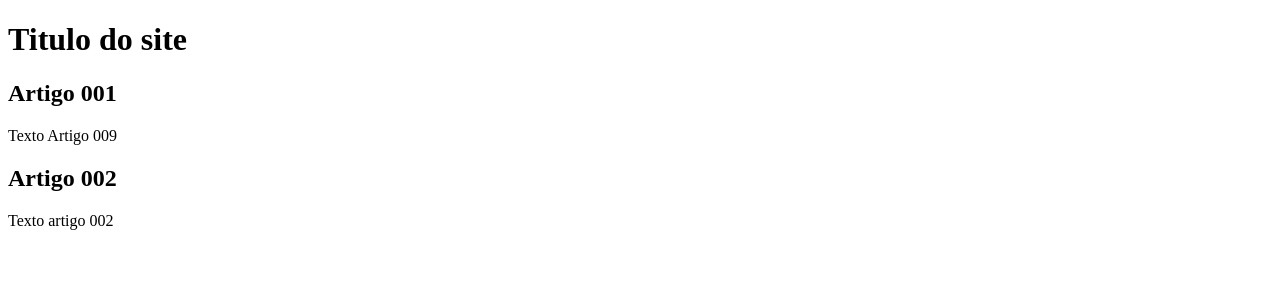
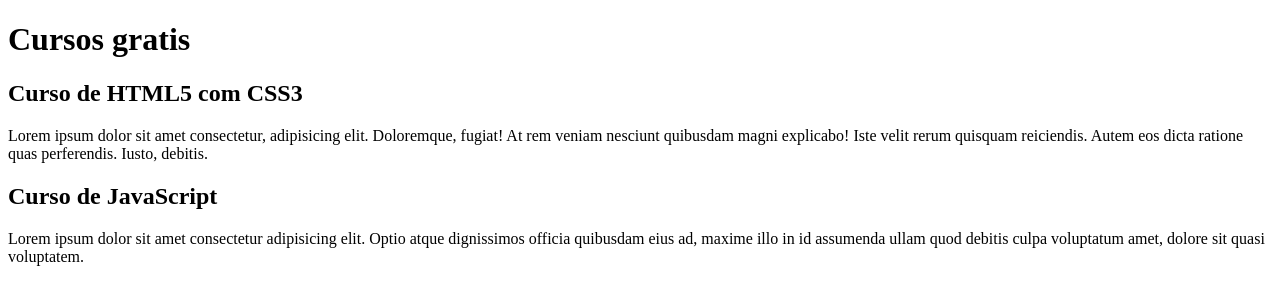
Before and after one commit to Hyagodevbfr/projeto-site, a plain HTML site: page index.html in a window 1280 px wide. Drawn offline with Linux system fonts and the light colour scheme.

Commit message:
comecei a escrever o conteudo

```diff
--- a/index.html
+++ b/index.html
@@ -9,15 +9,15 @@
 <body>
     <main>
         <header>
-            <h1>Titulo do site</h1>
+            <h1>Cursos gratis</h1>
         </header>
         <article>
-            <h2>Artigo 001</h2>
-            <p>Texto Artigo 009</p>
+            <h2>Curso de HTML5 com CSS3</h2>
+            <p>Lorem ipsum dolor sit amet consectetur, adipisicing elit. Doloremque, fugiat! At rem veniam nesciunt quibusdam magni explicabo! Iste velit rerum quisquam reiciendis. Autem eos dicta ratione quas perferendis. Iusto, debitis.</p>
         </article>
         <article>
-            <h2>Artigo 002</h2>
-            <p>Texto artigo 002</p>
+            <h2>Curso de JavaScript</h2>
+            <p>Lorem ipsum dolor sit amet consectetur adipisicing elit. Optio atque dignissimos officia quibusdam eius ad, maxime illo in id assumenda ullam quod debitis culpa voluptatum amet, dolore sit quasi voluptatem.</p>
         </article>
     </main>
 </body>
```
